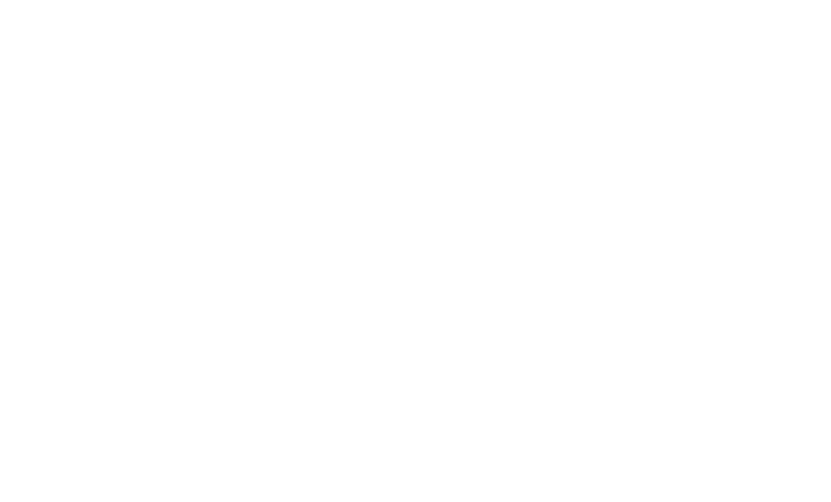
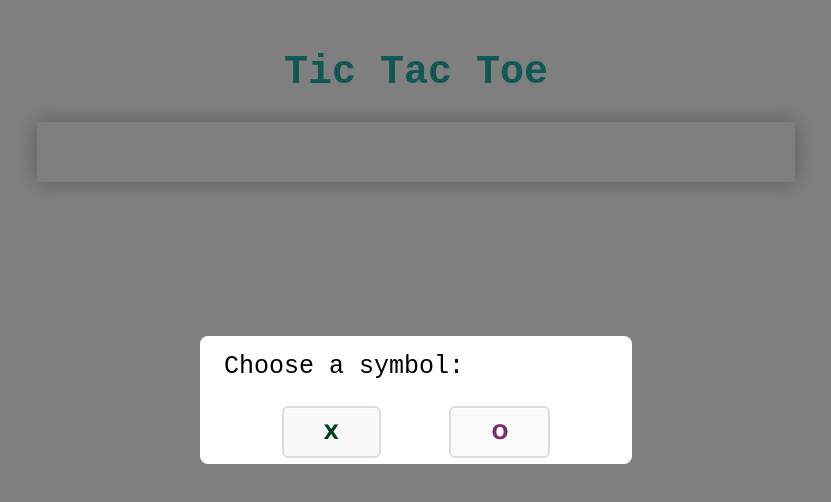
Before and after one commit to Otter12345/tic-tac-toe, a plain HTML site: page index.html in a window 1280 px wide. Shown: the whole page, without its empty margins (224-1055 px from the left). Drawn offline with Linux system fonts and the light colour scheme.

Commit message:
finish modal UI

```diff
--- a/css/style.css
+++ b/css/style.css
@@ -18,22 +18,48 @@
     transform: translate(-50%, -50%);
     background-color: white;
     padding: 1rem 1.5rem;
-    width: 24rem;
+	width: 24rem;
+	height: 12%;
     border-radius: 0.5rem;
 }
 
+h1 {
+	text-align: center;
+    color: lightseagreen;
+    font-family: monospace;
+    font-size: 40px;
+    margin-top: 50px;
+}
+
+.container {
+	position: relative;
+	margin: 0 auto;
+	width: 60%;
+	height: 100%;
+	padding: 30px 20px;
+	box-shadow: 0 0 20px rgba(0,0,0,.3);
+    box-sizing: border-box;
+}
+
+.label {
+	margin-bottom: 25px;
+    font-size: 25px;
+    font-family: monospace;
+}
+
 .optionButton {
-	box-shadow:inset 0px 1px 0px 0px #ffffff;
-	border-radius:6px;
-	border:1px solid #dcdcdc;
-	display:inline-block;
-	cursor:pointer;
-	font-family:Verdana;
-	font-size:20px;
-	font-weight:bold;
-	padding:15px 30px;
-	text-decoration:none;
-	text-shadow:0px 1px 0px #ffffff;
+    box-shadow: inset 0px 1px 0px 0px #ffffff;
+    border-radius: 6px;
+    border: 2px solid #dcdcdc;
+    display: inline-block;
+    cursor: pointer;
+    font-family: Verdana;
+    font-size: 20px;
+    font-weight: bold;
+    padding: 12px 40px;
+    text-decoration: none;
+    text-shadow: 0px 1px 0px #ffffff;
+    margin-left: 20px;
 }
 
 	.optionButton:active {
@@ -41,21 +67,25 @@
 		top:1px;
 	}
 
-	.optionButton #option-x {
+	.modal #option-x {
 		background-color:#f9f9f9;
-		color:#04401c;
+		color:#04401e;
+		float: left;
+    	margin-left: 15%;
 	}
 
-	.optionButton #option-x:hover {
+	.modal #option-x:hover {
 		background-color:#d6e8e2;
 	}
 
-	.optionButton #option-o {
+	.modal #option-o {
 		background-color:#fafafa;
 		color:#73326f;
+		float: right;
+    	margin-right: 15%;
 	}
 
-	.optionButton #option-o:hover {
+	.modal #option-o:hover {
 		background-color:#d6cbd6;
 	}
 
@@ -65,3 +95,39 @@
     transform: scale(1.0);
     transition: visibility 0s linear 0s, opacity 0.25s 0s, transform 0.25s;
 }
+
+table {
+    border-collapse: collapse;
+    margin: 0px auto;
+}
+
+td {
+    border-style: solid;
+    height: 40px;
+    width: 40px;
+    text-align: center;
+    vertical-align: middle;
+    font-size: 30px;
+    cursor: pointer;
+}
+
+#items {
+	width: 330px;
+	margin: 0 auto;
+}
+#items > .item {
+	float: left;
+	width: 100px;
+	height: 100px;
+	line-height: 100px;
+	font-size: 50px;
+	margin: 5px;
+	text-align: center;
+	color: #393D49;
+	background-color: #eeeeee;
+	-webkit-border-radius: 3px;
+	-moz-border-radius: 3px;
+	-ms-border-radius: 3px;
+	-o-border-radius: 3px;
+	cursor: pointer;
+}
--- a/index.html
+++ b/index.html
@@ -8,6 +8,8 @@
 </head>
 
 <body>
+	<h1>Tic Tac Toe</h1>
+	<div class="body" id="body-container"></div>
 	<script type="text/javascript" src="js/main.js"></script>
 </body>
 
--- a/js/main.js
+++ b/js/main.js
@@ -2,13 +2,22 @@ var X = 'X';
 var O = 'O';
 
 function generateModal(id) {
-  var modal = document.createElement('div');
-	modal.className = 'modal';
-  if (id) modal.id = id;
-  var content = document.createElement('div');
-  content.className = 'modal-content';
+  var container = document.getElementById('body-container');
+  var modal = generateDiv('modal', id);
+  var content = generateDiv('modal-content');
   modal.appendChild(content);
-  return modal;
+  container.appendChild(modal);
+  return content;
+}
+
+function showModal() {
+  var modal = document.getElementsByClassName('modal');
+  if (modal) modal[0].classList.add('show-modal');
+}
+
+function dismissModal() {
+  var modal = document.getElementsByClassName('modal');
+  if (modal) modal.classList.remove('show-modal');
 }
 
 function generateButton(className, id, text, callback) {
@@ -27,24 +36,45 @@ function generateButton(className, id, text, callback) {
   return button;
 }
 
+function generateDiv(className, id, text, callback) {
+  var div = document.createElement('div');
+  div.className = 'div';
+  if (className) div.classList.add(className);
+  if (id) div.id = id;
+  if (text) {
+    div.innerHTML = text;
+  }
+  if(callback)  div.onclick = callback;
+
+  return div;
+}
+
 function init() {
-	var modal = generateModal();
-  modal.innerHTML = 'Choose a symbol: ';
+  var body = document.getElementById('body-container');
+
+  var modal = generateModal();
+  var label = generateDiv('label', 'symbol-option', 'Choose a symbol: ');
+  modal.appendChild(label);
 
   var xCallback = function() {
 		localStorage.setItem('compToken', X);
     console.log('player chose x.');
 	};
-	var xOption = generateButton('optionButton', 'label-x', 'X', xCallback);
+	var xOption = generateButton('optionButton', 'option-x', 'X', xCallback);
 
   var oCallback = function() {
 		localStorage.setItem('compToken', O);
     console.log('player chose o.');
 	};
-	var oOption = generateButton('optionButton', 'label-o', 'O', oCallback);
+	var oOption = generateButton('optionButton', 'option-o', 'O', oCallback);
 
   modal.appendChild(xOption);
   modal.appendChild(oOption);
+
+  //generate board in the background
+  var container = generateDiv('container', 'main-container');
+  body.appendChild(container);
+  showModal();
 }
 
 init();
```
